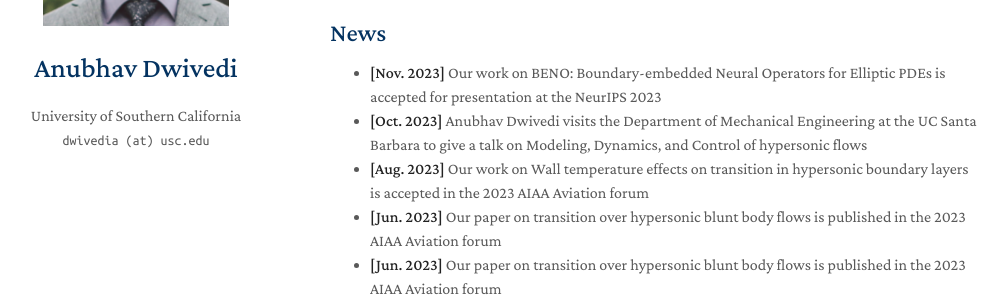
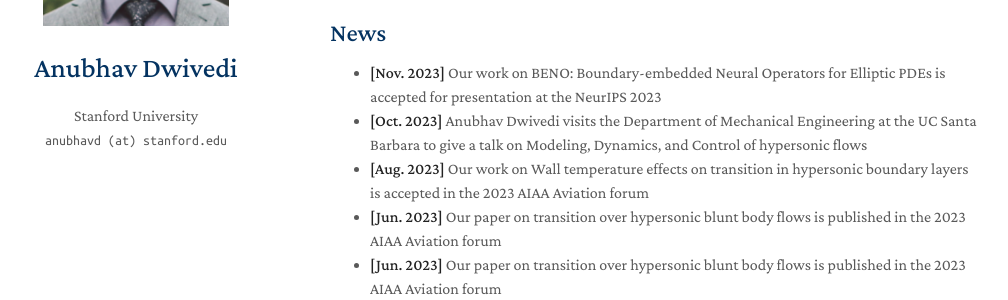
Before and after one commit to dwivedi-anubhav/website, a Jekyll site: the page built from index.md, in a window 1280 px wide. Shown: the part 250-550 px from the top of the page, without its empty margins (140-1148 px from the left). Built offline with Jekyll 4.4.1, drawn with Linux system fonts in a browser that asks for light colours; nearby versions of some CDN libraries; a style sheet for code colours, icons or effects is not loaded; our own code applies the rules of GitHub Pages for plain Markdown files.

Commit message:
Update _config.yml

```diff
--- a/_config.yml
+++ b/_config.yml
@@ -1,9 +1,9 @@
 # Basic Information
 title: Anubhav Dwivedi
 # position: Post-Doctoral Fellow
-affiliation: Ming Hsieh Department of Electrical and Computer Engineering
-affiliation: University of Southern California
-email: dwivedia (at) usc.edu
+affiliation: Department of Astronautics and Aeronautics
+affiliation: Stanford University
+email: anubhavd (at) stanford.edu
 
 # Search Engine Optimization (SEO)
 # The following information is used to improve the website traffic from search engines, e.g., Google.
```
